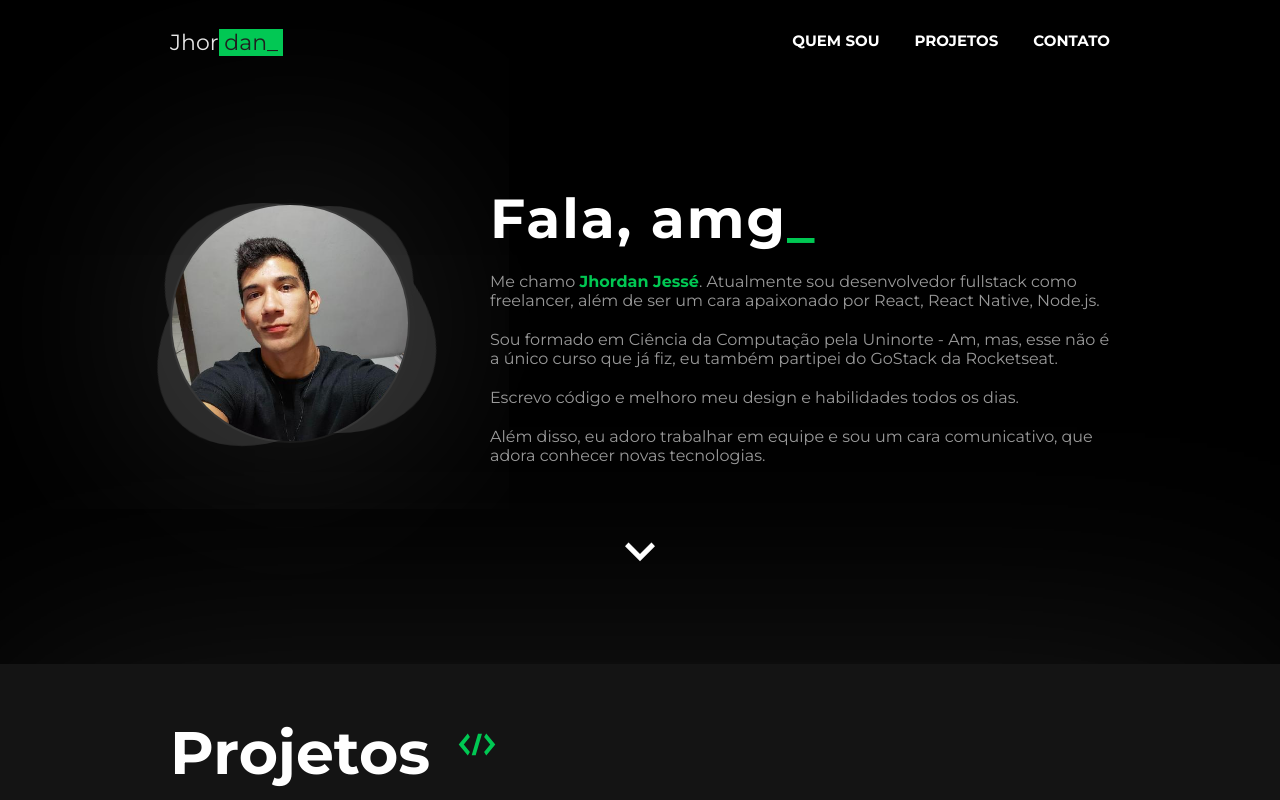
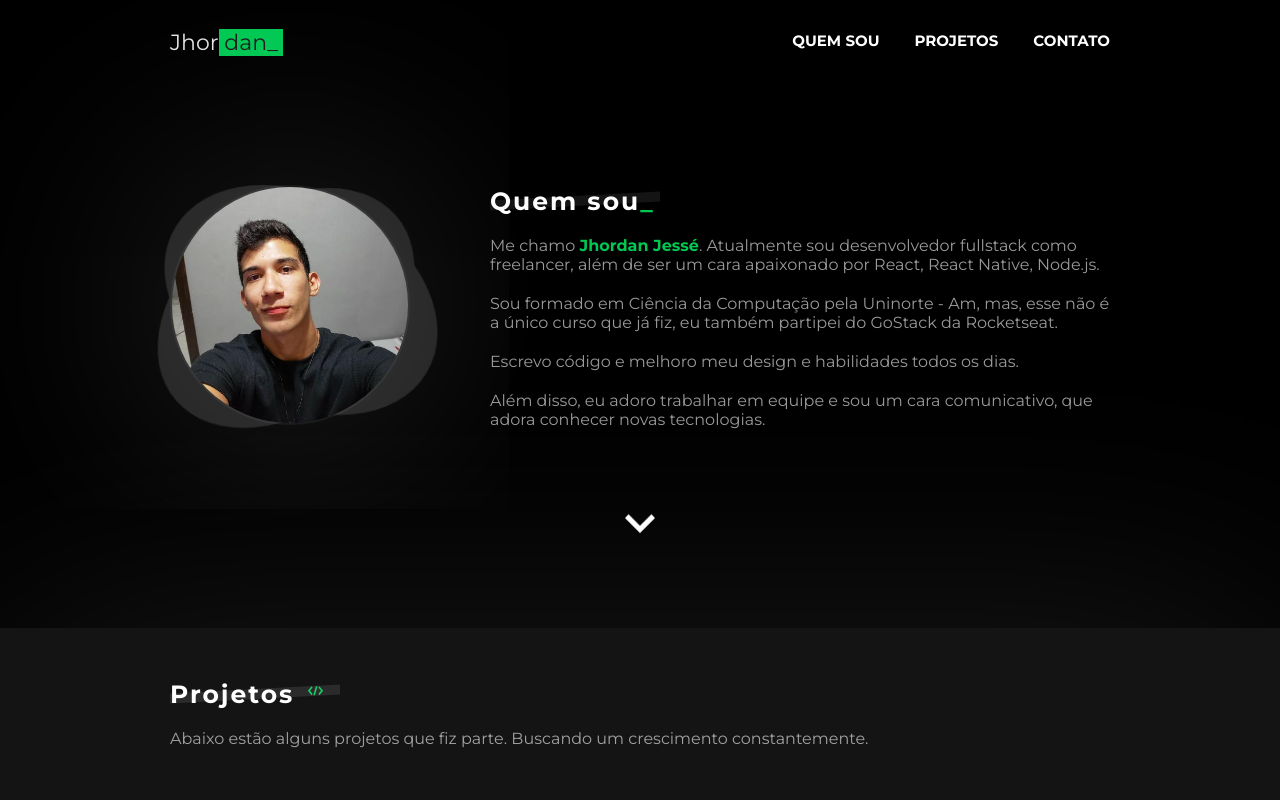
Before and after one commit to jhordanjes/portjhordan, a React (Create React App) app: page / in a window 1280 px wide. Shown: the top 800 px of the page. Built offline with nearby package versions, Linux system fonts and the light colour scheme.

Commit message:
new title

```diff
--- a/src/Components/About/index.js
+++ b/src/Components/About/index.js
@@ -11,7 +11,7 @@ export default function About() {
                 <img src={jhordan} alt="Jhordan Jesse" />
             </div>
             <div>
-                <span>Fala, amg<b>_</b></span>
+                <span>Quem sou<b>_</b></span>
                 <p>
                     Me chamo <b>Jhordan Jessé</b>. Atualmente sou desenvolvedor fullstack como freelancer, além de ser um cara apaixonado por React, React Native, Node.js.
                 </p>
--- a/src/Components/About/styles.js
+++ b/src/Components/About/styles.js
@@ -122,19 +122,28 @@ export const Content = styled.div`
         text-align: start;
 
         span{
-            font-size: 55px;
+            font-size: 25px;
+            color: #fff;
             font-weight: 600;
-            color: #fff;
             text-align: start;
             letter-spacing: 2px;
             transition: 0.4s;
+            position: relative;
 
             b{
                 color: #00c853;
             }
 
-            @media (max-width: 768px) {
-                font-size: 40px;
+            &::before{
+                content: '';
+                position: absolute;
+                width: 170px;
+                height: 10px;
+                left: 0px;
+                top: 10px;
+                background: #141414;
+                z-index: -1;
+                transform: skewY(-3deg);
             }
         }
 
--- a/src/Components/Navbar/styles.js
+++ b/src/Components/Navbar/styles.js
@@ -94,8 +94,6 @@ export const Content = styled.div`
 
       &:hover{
         overflow: hidden;
-        -webkit-backface-visibility: hidden;
-        backface-visibility: hidden;
 
         &::before{
           content: '';
--- a/src/Components/Project/index.js
+++ b/src/Components/Project/index.js
@@ -3,12 +3,12 @@ import { DiCode } from 'react-icons/di';
 import gobarber from '../../assets/gobarber.png';
 import aircnc from '../../assets/aircnc.png';
 import rocketshoes from '../../assets/rocketshoes.png';
-import { Container, Projects } from './styles';
+import { Container, Projects, Span } from './styles';
 
 export default function Project() {
   return (
     <Container id="p">
-        <span>Projetos <DiCode color="#00c853" /></span>
+        <Span>Projetos <DiCode color="#00c853" /></Span>
         <p>
             Abaixo estão alguns projetos que fiz parte.
             Buscando um crescimento constantemente.
--- a/src/Components/Project/styles.js
+++ b/src/Components/Project/styles.js
@@ -11,21 +11,31 @@ export const Container = styled.div`
     padding: 50px 25px;
   }
 
-
-  > span{
-    font-size: 60px;
-    color: #fff;
-    font-weight: 600;
-
-    @media (max-width: 768px) {
-      font-size: 40px;
-    }
-  }
-
   p{
     margin-top: 20px;
   }
 
+`;
+
+export const Span = styled.span`
+  font-size: 25px;
+  color: #fff;
+  font-weight: 600;
+  text-align: start;
+  letter-spacing: 2px;
+  transition: 0.4s;
+  position: relative;
+
+  &::before{
+    content: '';
+    position: absolute;
+    width: 170px;
+    height: 10px;
+    left: 0px;
+    top: 10px;
+    background: rgba(255,255,255,0.1);
+    transform: skewY(-3deg);
+  }
 `;
 
 export const Projects = styled.div`
```
